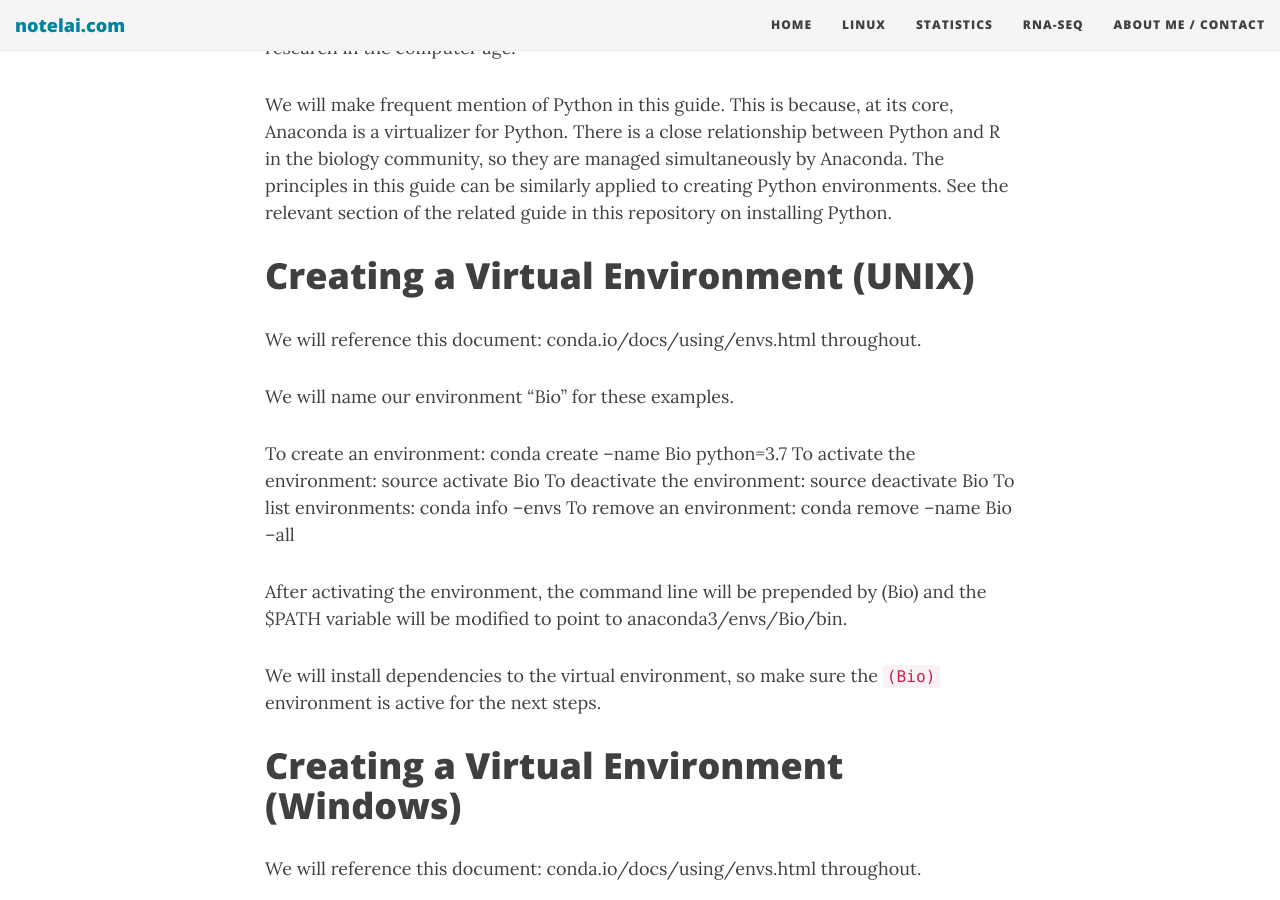
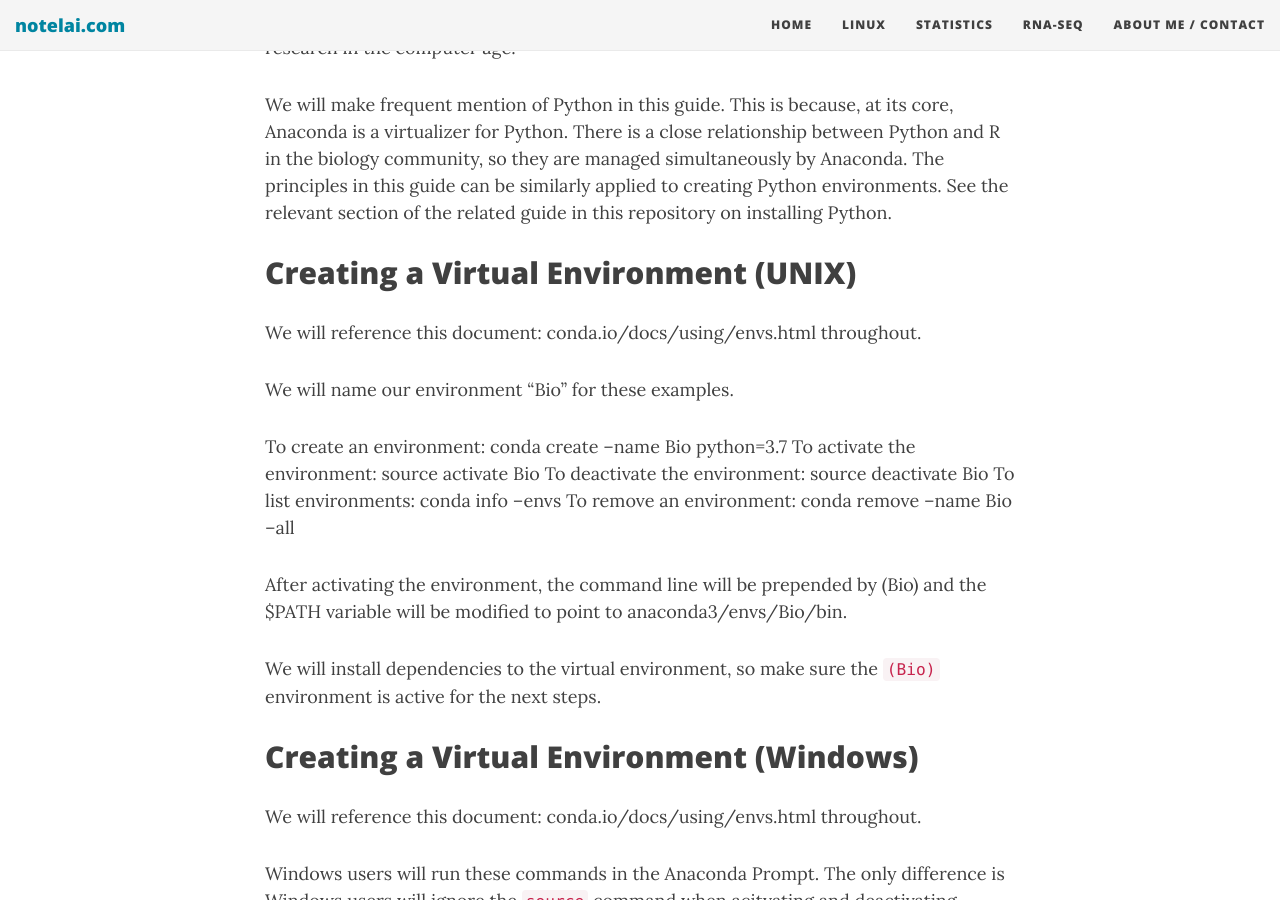
Before and after one commit to notelai/notelai.github.io, a Jekyll site: the page built from _posts/2020-04-29-installing-r-and-python-in-anaconda.md, in a window 1280 px wide and 900 px high, scrolled down 587 px. Built offline with Jekyll 4.4.1, drawn with Linux system fonts in a browser that asks for light colours; nearby versions of some CDN libraries.

```diff
--- a/_posts/2020-04-29-installing-r-and-python-in-anaconda.md
+++ b/_posts/2020-04-29-installing-r-and-python-in-anaconda.md
@@ -10,7 +10,7 @@ Any software stack that can be built with Anaconda can be replicated on any othe
 
 We will make frequent mention of Python in this guide. This is because, at its core, Anaconda is a virtualizer for Python. There is a close relationship between Python and R in the biology community, so they are managed simultaneously by Anaconda. The principles in this guide can be similarly applied to creating Python environments. See the relevant section of the related guide in this repository on installing Python.
 
-# Creating a Virtual Environment (UNIX)
+## Creating a Virtual Environment (UNIX)
 
 We will reference this document: conda.io/docs/using/envs.html throughout.
 
@@ -26,7 +26,7 @@ After activating the environment, the command line will be prepended by (Bio) an
 
 We will install dependencies to the virtual environment, so make sure the `(Bio)` environment is active for the next steps.
 
-# Creating a Virtual Environment (Windows)
+## Creating a Virtual Environment (Windows)
 We will reference this document: conda.io/docs/using/envs.html throughout.
 
 Windows users will run these commands in the Anaconda Prompt. The only difference is Windows users will ignore the `source` command when acitvating and deactivating virtual environments.
@@ -51,12 +51,12 @@ Run these commands in order. This will install R, RStudio, and add various chann
 5. conda install r
 6. conda install rstudio
 
-# Using the Anaconda Environment
+## Using the Anaconda Environment
 Now, whenever you are working on this project, make sure you are operating in the (BioSandbox) virtual environment. When you are using an IDE, you may have to tweak the settings to make sure it is using the (BioSandbox) environment. When you are using the command line, make sure that you have activated the environment and (Bio) is prepended to the command line.
 
 For maximum convenience, start RStudio from the Anaconda Prompt or command line by running rstudio from your virtual environment. This will load RStudio with your virtual environment’s R installation rather than your system’s R installation.
 
-# Installing Bioconda Packages
+## Installing Bioconda Packages
 Most of the popular bioinformatics packages that you will encounter are managed by Bioconda. In addition, most of them are UNIX-only. Use the following commands to install a few you may be interested in:
 
 1. conda install bioconductor-phyloseq
@@ -70,7 +70,7 @@ Most of the popular bioinformatics packages that you will encounter are managed
 
 Check out bioconda.github.io/recipes.html for the full list of Bioconda packages, and docs.continuum.io/anaconda/pkg-docs for a full list of Anaconda packages.
 
-# Opening RStudio with your Anaconda Environment
+## Opening RStudio with your Anaconda Environment
 Simply run:
 
 1. rstudio
```
